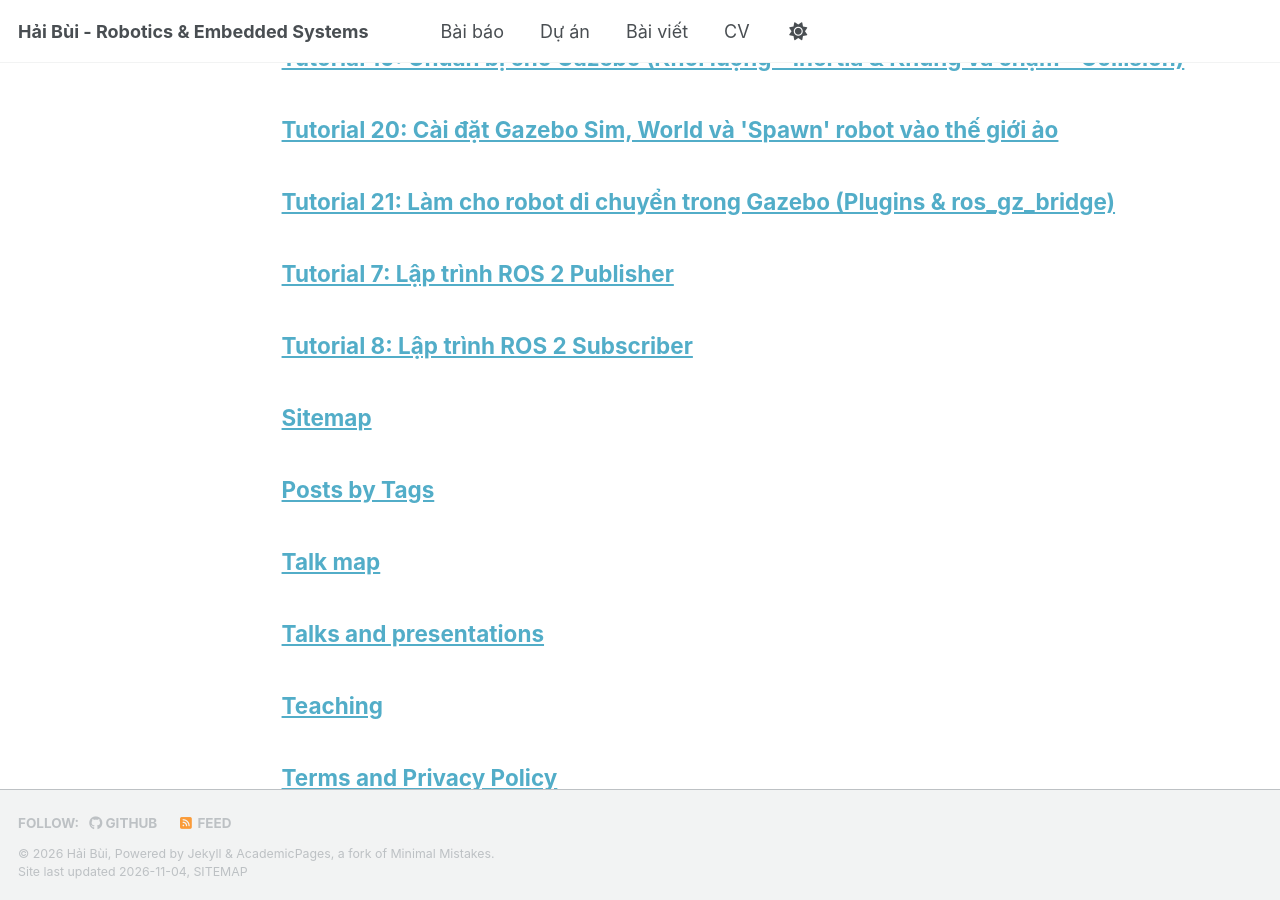
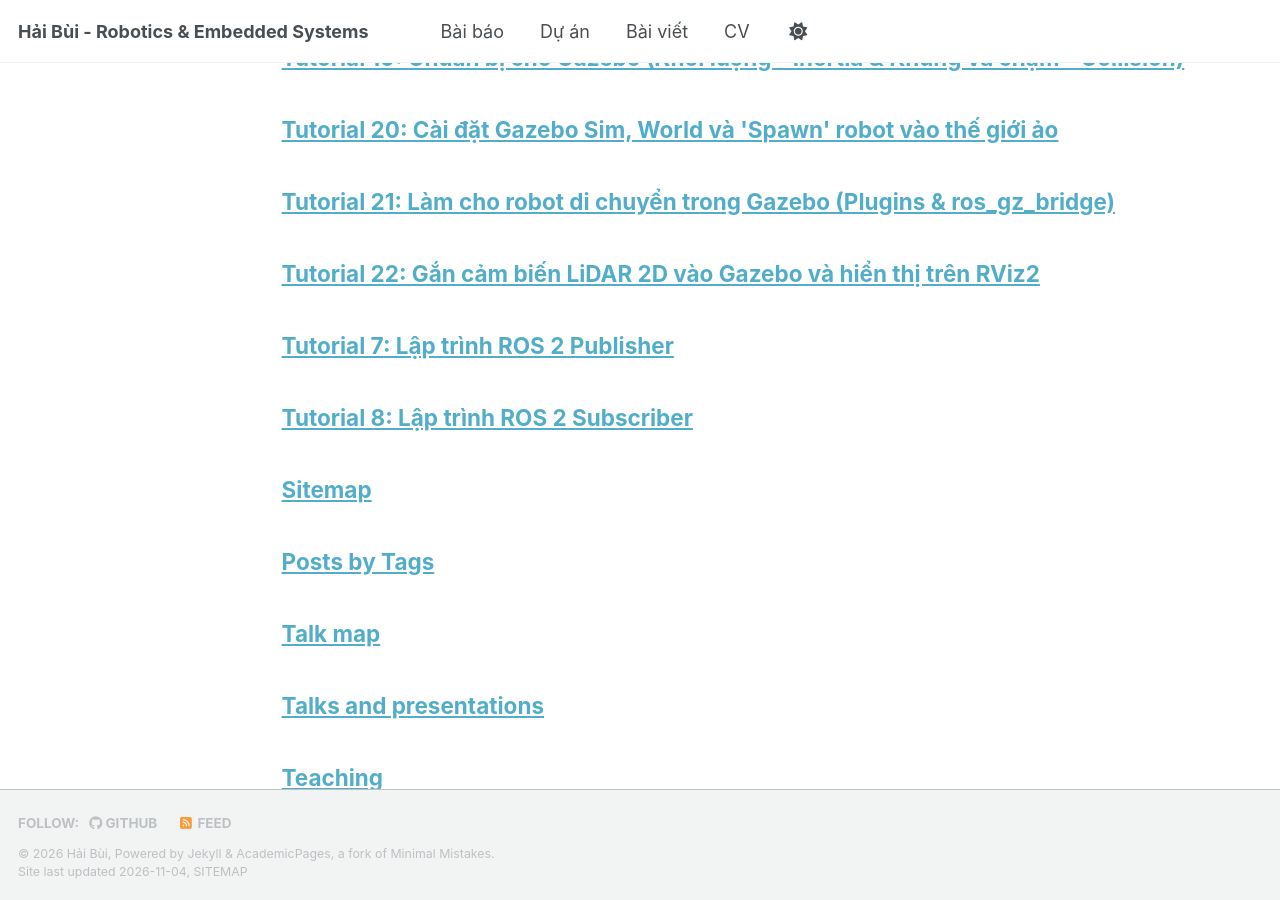
Before and after one commit to haibui-robotics/haibui-robotics.github.io, a Jekyll site: the page built from _pages/page-archive.html, in a window 1280 px wide and 900 px high, scrolled down 1386 px. Built offline with Jekyll 4.4.1, drawn with Linux system fonts in a browser that asks for light colours; a script bundle is joined from its source files by our own code; a style sheet for code colours, icons or effects is not loaded.

Commit message:
Add Tutorial 22 on 2D LiDAR sensor in Gazebo and RViz2

````diff
--- a/_pages/ros2-tutorial-21.md
+++ b/_pages/ros2-tutorial-21.md
@@ -5,7 +5,7 @@ permalink: /posts/2026/11/ros2-tutorial-21/
 author_profile: true
 ---
 
-[⬅ Quay lại bài: Mô phỏng Robot với ROS 2](/posts/2026/11/mo-phong-robot-ros2/) | [⬅ Bài trước: Tutorial 20 - Cài đặt Gazebo Sim & Spawn robot](/posts/2026/11/ros2-tutorial-20/)
+[⬅ Quay lại bài: Mô phỏng Robot với ROS 2](/posts/2026/11/mo-phong-robot-ros2/) | [⬅ Bài trước: Tutorial 20 - Cài đặt Gazebo Sim & Spawn robot](/posts/2026/11/ros2-tutorial-20/) | [Bài tiếp: Tutorial 22 - Gắn cảm biến LiDAR 2D vào Gazebo ➡](/posts/2026/11/ros2-tutorial-22/)
 
 ---
 
@@ -171,4 +171,4 @@ và nhấn các phím mũi tên để xem con robot của bạn chính thức l
 
 ---
 
-[⬅ Quay lại bài: Mô phỏng Robot với ROS 2](/posts/2026/11/mo-phong-robot-ros2/) | [⬅ Bài trước: Tutorial 20 - Cài đặt Gazebo Sim & Spawn robot](/posts/2026/11/ros2-tutorial-20/)
+[⬅ Quay lại bài: Mô phỏng Robot với ROS 2](/posts/2026/11/mo-phong-robot-ros2/) | [⬅ Bài trước: Tutorial 20 - Cài đặt Gazebo Sim & Spawn robot](/posts/2026/11/ros2-tutorial-20/) | [Bài tiếp: Tutorial 22 - Gắn cảm biến LiDAR 2D vào Gazebo ➡](/posts/2026/11/ros2-tutorial-22/)
--- /dev/null
+++ b/_pages/ros2-tutorial-22.md
@@ -0,0 +1,176 @@
+---
+layout: single
+title: "Tutorial 22: Gắn cảm biến LiDAR 2D vào Gazebo và hiển thị trên RViz2"
+permalink: /posts/2026/11/ros2-tutorial-22/
+author_profile: true
+---
+
+[⬅ Quay lại bài: Mô phỏng Robot với ROS 2](/posts/2026/11/mo-phong-robot-ros2/) | [⬅ Bài trước: Tutorial 21 - Làm cho robot di chuyển trong Gazebo](/posts/2026/11/ros2-tutorial-21/)
+
+---
+
+## 1. Mục tiêu và Khái niệm
+
+**LiDAR 2D** là một trong những cảm biến quan trọng nhất để robot định vị và tránh vật cản. Nó phát ra các tia laser xung quanh mặt phẳng ngang và đo thời gian tia sáng phản xạ lại để tính toán khoảng cách.
+
+Trong bài này, chúng ta sẽ thực hiện 3 việc:
+
+1. **Thiết kế LiDAR (URDF):** Tạo khối trụ đại diện cho LiDAR và gắn lên đỉnh xe.
+2. **Mô phỏng tia quét (Gazebo Plugin):** Gắn module giả lập cảm biến `gpu_lidar` vào Gazebo để sinh ra dữ liệu đo đạc (điểm ảnh).
+3. **Trực quan hóa vùng quét (Tùy chọn):** Vẽ một vòng tròn đỏ bán trong suốt quanh xe để dễ quan sát phạm vi hoạt động 5m của LiDAR trên mô phỏng.
+
+---
+
+## 2. Viết file `lidar.xacro`
+
+Tạo một file mới tên là `lidar.xacro` và định nghĩa cấu trúc của cảm biến:
+
+```xml
+<?xml version="1.0"?>
+<robot xmlns:xacro="http://www.ros.org/wiki/xacro">
+
+    <!-- 1. Định nghĩa khối trụ đại diện cho cảm biến Lidar -->
+    <xacro:property name="lidar_radius" value="0.04" />
+    <xacro:property name="lidar_length" value="0.03" />
+
+    <link name="lidar_link">
+        <visual>
+            <geometry>
+                 <cylinder radius="${lidar_radius}" length="${lidar_length}"/>
+            </geometry>
+            <material name="grey" />
+        </visual>
+        <collision>
+            <geometry>
+                <cylinder radius="${lidar_radius}" length="${lidar_length}" />
+            </geometry>
+        </collision>
+        <!-- Khối lượng rất nhẹ cho Lidar -->
+        <xacro:cylinder_inertia m="0.1" r="${lidar_radius}" h="${lidar_length}"
+                           o_xyz="0 0 0" o_rpy="0 0 0" />
+    </link>
+
+    <!-- Khớp nối cố định Lidar vào giữa thân xe (base_link), nhô cao 0.2m -->
+    <joint name="base_lidar_joint" type="fixed">
+        <parent link="base_link" />
+        <child link="lidar_link" />
+        <origin xyz="0 0 0.2" rpy="0 0 0" />
+    </joint>
+
+    <!-- 2. (Trang trí) Vòng tròn đỏ bán trong suốt hiển thị vùng quét 5m -->
+    <xacro:property name="lidar_zone_radius" value="5.0" />
+    <xacro:property name="lidar_zone_thickness" value="0.002" />
+
+    <material name="red_transparent">
+        <color rgba="1.0 0.0 0.0 0.15" />
+    </material>
+
+    <link name="lidar_zone_link">
+        <visual>
+            <geometry>
+                <cylinder radius="${lidar_zone_radius}" length="${lidar_zone_thickness}" />
+            </geometry>
+            <material name="red_transparent" />
+        </visual>
+        <!-- Gazebo yêu cầu mọi Link phải có khối lượng, nên ta cho số cực nhỏ -->
+        <inertial>
+            <mass value="0.001" />
+            <inertia ixx="1e-7" ixy="0" ixz="0" iyy="1e-7" iyz="0" izz="1e-7" />
+        </inertial>
+    </link>
+
+    <joint name="lidar_zone_joint" type="fixed">
+        <parent link="lidar_link" />
+        <child link="lidar_zone_link" />
+        <origin xyz="0 0 0" rpy="0 0 0" />
+    </joint>
+
+    <!-- Định nghĩa màu bán trong suốt cho Gazebo (Vì Gazebo không đọc thẻ <material> của URDF) -->
+    <gazebo reference="lidar_zone_link">
+        <visual>
+            <material>
+                <!-- Tham số Alpha (số cuối cùng) là 0.15 để tạo độ trong suốt -->
+                <ambient>1.0 0.0 0.0 0.15</ambient>
+                <diffuse>1.0 0.0 0.0 0.15</diffuse>
+                <specular>0.1 0.1 0.1 1.0</specular>
+            </material>
+        </visual>
+    </gazebo>
+
+    <!-- 3. Gắn Plugin Cảm biến Lidar ảo (gpu_lidar) vào Gazebo -->
+    <gazebo reference="lidar_link">
+        <sensor name="gpu_lidar" type="gpu_lidar">
+            <!-- Tốc độ quét: 10 Hz (10 vòng/giây) -->
+            <update_rate>10</update_rate>
+            <!-- Phát dữ liệu đo đạc lên Topic tên là 'scan' -->
+            <topic>scan</topic>
+            <gz_frame_id>lidar_link</gz_frame_id>
+            <lidar>
+                <scan>
+                    <horizontal>
+                        <samples>360</samples>          <!-- 360 điểm ảnh mỗi vòng -->
+                        <resolution>1</resolution>
+                        <min_angle>-3.14159</min_angle> <!-- Quét từ -180 độ... -->
+                        <max_angle>3.14159</max_angle>  <!-- ...đến +180 độ (Tổng 360 độ) -->
+                    </horizontal>
+                </scan>
+                <range>
+                    <min>0.15</min>        <!-- Khoảng cách gần nhất phát hiện được (Điểm mù) -->
+                    <max>5.0</max>         <!-- Khoảng cách xa nhất (5 mét) -->
+                    <resolution>0.01</resolution> <!-- Sai số độ phân giải -->
+                </range>
+                <!-- Thêm nhiễu Gauss (Gaussian noise) để mô phỏng sự thiếu hoàn hảo của cảm biến thật -->
+                <noise>
+                    <type>gaussian</type>
+                    <mean>0.0</mean>
+                    <stddev>0.01</stddev> <!-- Độ lệch chuẩn 1cm -->
+                </noise>
+            </lidar>
+            <always_on>true</always_on>
+            <!-- Hiển thị tia laser màu xanh trong Gazebo (để dễ debug) -->
+            <visualize>true</visualize>
+        </sensor>
+    </gazebo>
+
+</robot>
+```
+
+*(Hãy nhớ mở file `my_robot.urdf.xacro` gốc ra và gọi `<xacro:include filename="lidar.xacro"/>` vào nhé!)*
+
+---
+
+## 3. Cập nhật Bridge để truyền dữ liệu LiDAR
+
+Gazebo đang phát kết quả quét lên topic có tên `/scan` (với kiểu dữ liệu `gz.msg.LaserScan`). Chúng ta cần mở file `config/gazebo_bridge.yaml` đã tạo ở [Tutorial 21](/posts/2026/11/ros2-tutorial-21/), và bổ sung thêm đoạn cầu nối này để đẩy dữ liệu về ROS 2:
+
+```yaml
+# ... (Các cấu hình cmd_vel, tf, joint_states đã có) ...
+
+# Cầu nối dữ liệu Lidar (LaserScan)
+- ros_topic_name: "/scan"
+  gz_topic_name: "/scan"
+  ros_type_name: "sensor_msgs/msg/LaserScan"
+  gz_type_name: "gz.msg.LaserScan"
+  direction: GZ_TO_ROS
+```
+
+---
+
+## 4. Hiển thị LaserScan trên RViz2
+
+1. **Khởi chạy lại hệ thống:**
+   ```bash
+   ros2 launch my_mobilerobot gazebo.launch.xml
+   ```
+2. Lúc này, trong Gazebo bạn sẽ thấy một vòng tròn đỏ lớn 5m bao quanh xe, kèm theo các tia sáng màu xanh lam nếu chúng quét trúng tường/vật cản.
+3. **Để xem điểm quét trên RViz2:**
+   * Nhấn nút **Add** ở góc dưới bên trái.
+   * Chọn mục **By Topic**.
+   * Chọn Topic `/scan` (Loại **LaserScan**).
+   * *(Mẹo)* Bạn có thể thay đổi mục **Size** (trong thẻ `LaserScan` bên cột trái) lên mức `0.05m` để các điểm hiển thị to và rõ ràng hơn.
+
+Bây giờ, hãy mở Terminal điều khiển phím (`teleop`), lái xe đi vòng quanh nhà kho và quan sát các chấm đỏ trên RViz thay đổi hình dáng khớp với các bức tường nhé!
+
+---
+
+[⬅ Quay lại bài: Mô phỏng Robot với ROS 2](/posts/2026/11/mo-phong-robot-ros2/) | [⬅ Bài trước: Tutorial 21 - Làm cho robot di chuyển trong Gazebo](/posts/2026/11/ros2-tutorial-21/)
````
